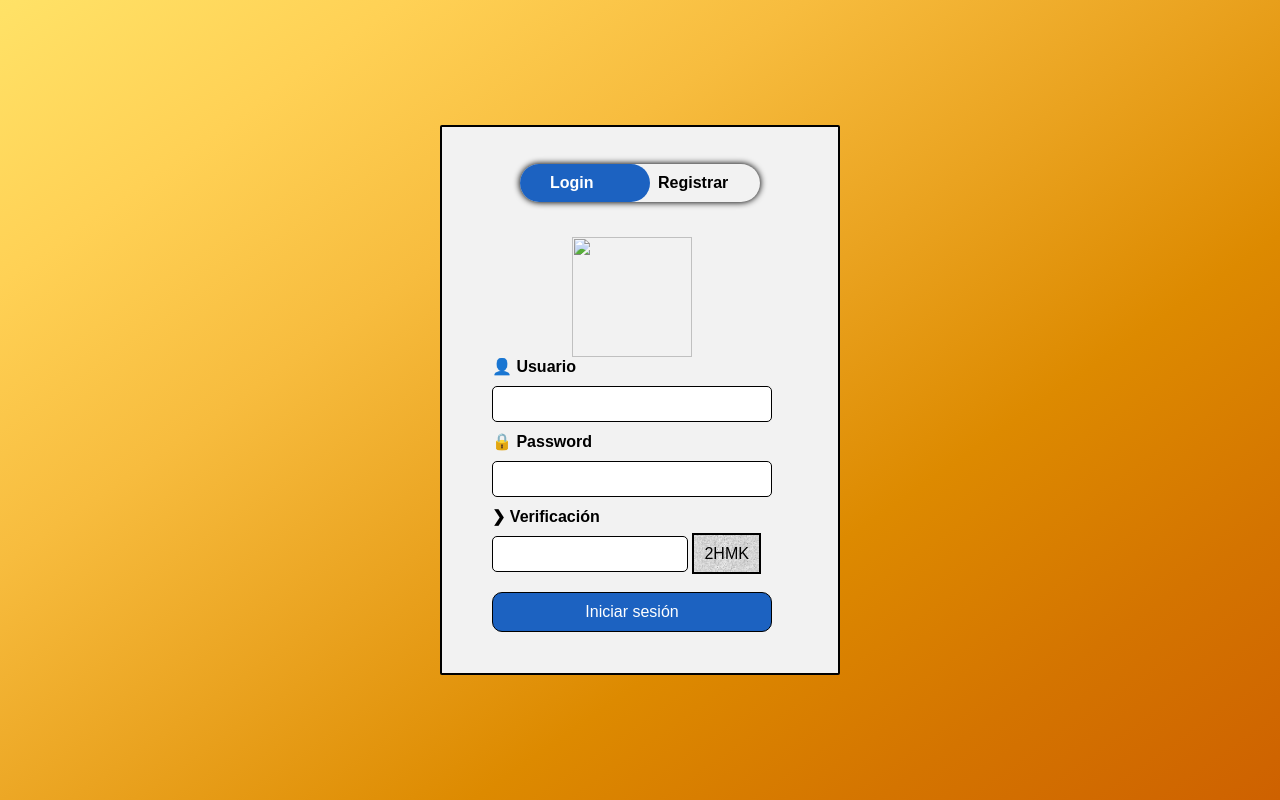
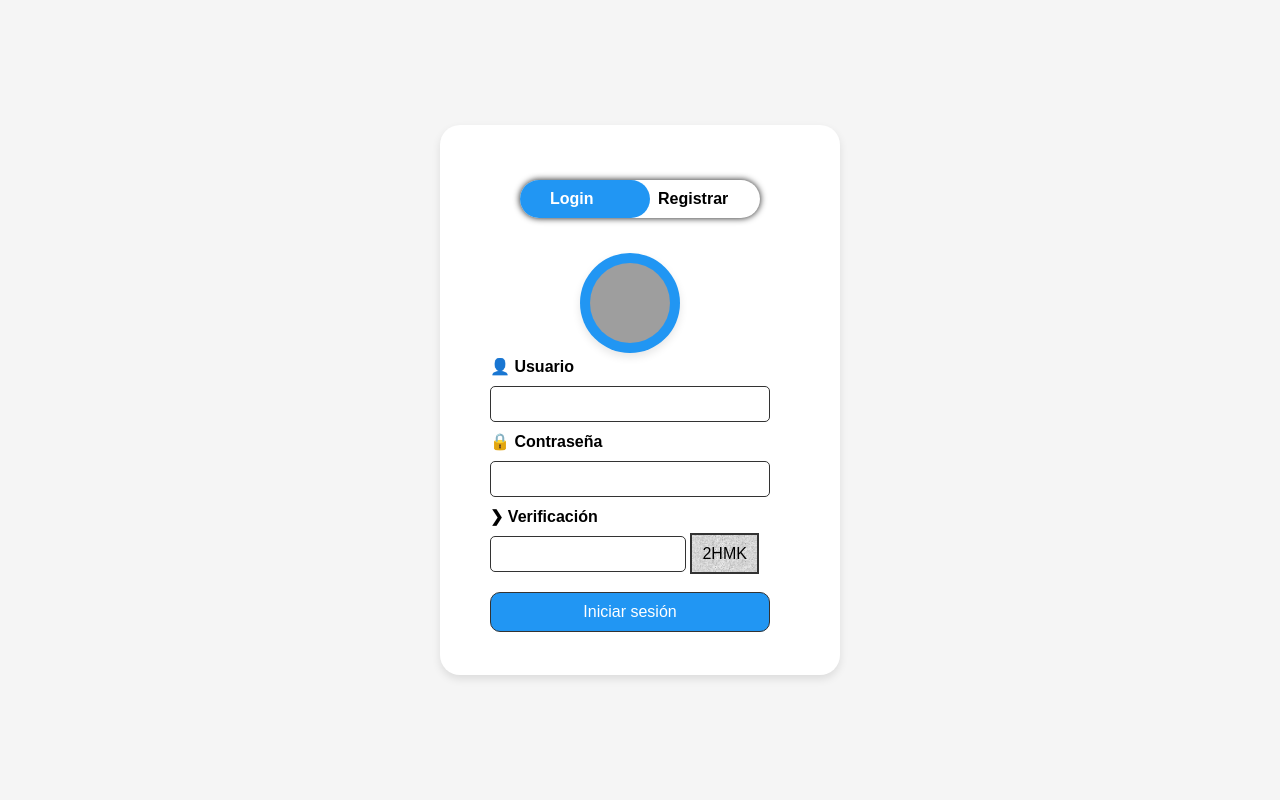
Before and after one commit to AlejandroCisnerosVillegas/Practica_11, a PHP site: page / in a window 1280 px wide. Run offline with PHP 8.4, Linux system fonts and the light colour scheme; grey boxes are pictures that could not be loaded.

Commit message:
Add files via upload

```diff
--- a/conexion.php
+++ b/conexion.php
@@ -1,6 +1,5 @@
 <?php
-$conn = new mysqli("IP_Address","User","Password","DataBase_Name");
-
+	$conn = new mysqli("localhost","root","","general");
 	if($conn->connect_errno)
 	{
 		echo "No hay conexión: (" . $conn->connect_errno . ") " . $conn->connect_error;
--- a/index.html
+++ b/index.html
@@ -1,13 +1,14 @@
+<!DOCTYPE html>
 <html>
     <head>
         <meta charset="UTF-8">
         <meta name="viewport" content="width=device-width, initial-scale=1">
-    <link rel="shortcut icon" href="../../assets/img/Favicon-img.png">
-    <title>Practica 11</title>
+        <title>Sistema de Autenticación Recaptcha</title>
+        <link href="../../assets/img/logo.png" rel="icon">
+	    <link href="../../assets/img/logo-grande.png" rel="apple-touch-icon">
         <link rel="stylesheet" href="login.css">
         <script src="js/reCAPTCHALogin.js"></script>
         <script src="js/reCAPTCHARegistrar.js"></script>
-
     </head>
     <body>
         <div class="cajafuera">
@@ -17,45 +18,28 @@
                     <button type="button" class="botoncambiarcaja" onclick="loginvai()" id="vaibtnlogin">Login</button>
                     <button type="button" class="botoncambiarcaja" onclick="registrarvai()" id="vaibtnregistrar">Registrar</button>
                 </div>
-
-		<!--Formulario para el login -->
                 <form id="frmlogin" class="grupo-entradas" method="POST" action="login.php">
-		<div class="logovai"><img src="../../assets/img/Favicon-Big-img.png"></div>
+                    <div class="logovai"><img src="../../assets/img/logo-grande.png"></div>
                     <b>&#128100; Usuario</b>
                     <input type="text" class="cajaentradatexto" name="txtusuario" id="txtusuario" required>
-		<b>&#128274; Password</b>
+                    <b>&#128274; Contraseña</b>
                     <input type="password" class="cajaentradatexto" name="txtpassword" required>
                     <div><b>&#10095; Verificación</b></div>
-
                     <input type="text" class="cajaentradarecaptcha" id="txtrecaptcha" required>
-
-		<div id="vericodigovai" onclick="crearrecaptcha()" class="fondorecaptcha">
-
-			  </div>
-
+                    <div id="vericodigovai" onclick="crearrecaptcha()" class="fondorecaptcha"></div>
                     <button type="submit" class="botonenviar" name="btnloginx">Iniciar sesión</button>
                 </form>
-		<!--Formulario para el login -->
-
-		<!--Formulario para registrar -->
                 <form id="frmregistrar" class="grupo-entradas" method="POST" action="registrar.php">
-				<div class="logovai"><img src="../../assets/img/Favicon-Big-img.png"></div>
+                    <div class="logovai"><img src="../../assets/img/logo-grande.png"></div>
                     <b>&#128100; Usuario</b>
                     <input type="text" class="cajaentradatexto" name="txtusuario2" id="txtusuario2" required>
-			<b>&#128274; Password</b>
+                    <b>&#128274; Contraseña</b>
                     <input type="password" class="cajaentradatexto" required name="txtpassword">
                     <div><b>&#10095; Verificación</b></div>
-
                     <input type="text" class="cajaentradarecaptcha" id="txtrecaptcha2" required>
-
-		<div id="vericodigovai2" onclick="crearrecaptcha2()" class="fondorecaptcha">
-
-		</div>
-
+                    <div id="vericodigovai2" onclick="crearrecaptcha2()" class="fondorecaptcha"></div>
                     <button type="submit" class="botonenviar" name="btnregistrarx" id="btnregistrarx">Registrar</button>
                 </form>
-		<!--Formulario para registrar -->
-
             </div>
         </div>
         <script src="js/BotonCambiaFormularios.js"></script>
--- a/js/reCAPTCHALogin.js
+++ b/js/reCAPTCHALogin.js
@@ -1,24 +1,20 @@
-//Antes de enviar los datos del formulario debemos de validar el CAPTCHA
 document.addEventListener("DOMContentLoaded",
 function()
 {
     document.getElementById("frmlogin").addEventListener('submit', revisarform);
 });
-
 function revisarform(evento)
 {
     evento.preventDefault();
-//Si el CAPTCHA es el mismo de la imagen entonces enviará los datos al login.php
     if(validarrecaptcha()===true)
     {
         this.submit();
     }
-    else //Caso contrario limpiará el formulario
+    else
     {
         document.getElementById("frmlogin").reset();
     }
 }
-//Creación del CAPTCHA
 var codvai1='';
 function crearrecaptcha()
 {
@@ -37,7 +33,6 @@ function crearrecaptcha()
     }
     vericodigovai.innerHTML=codvai1;
 }
-//Validación del CAPTCHA
 function validarrecaptcha()
 {
     var codingresado=document.getElementById("txtrecaptcha").value.toUpperCase();
--- a/js/reCAPTCHARegistrar.js
+++ b/js/reCAPTCHARegistrar.js
@@ -1,25 +1,20 @@
-//Antes de enviar los datos del formulario debemos de validar el CAPTCHA
-
 document.addEventListener("DOMContentLoaded",
 function()
 {
     document.getElementById("frmregistrar").addEventListener('submit', revisarform2);
 });
-
 function revisarform2(evento)
 {
     evento.preventDefault();
-//Si el CAPTCHA es el mismo de la imagen entonces enviará los datos a registrar.php
     if(validarrecaptcha2()===true)
     {
         this.submit();
     }
-else //Caso contrario limpiará el formulario
+    else
     {
         document.getElementById("frmregistrar").reset();
     }
 }
-//Creación del CAPTCHA
 var codvai2='';
 function crearrecaptcha2()
 {
@@ -38,7 +33,6 @@ if(codvai2.length!=cantidadtexto) {
     }
     vericodigovai.innerHTML=codvai2;
 }
-//Validación del CAPTCHA
 function validarrecaptcha2()
 {
     var codingresado=document.getElementById("txtrecaptcha2").value.toUpperCase();
--- a/login.css
+++ b/login.css
@@ -4,8 +4,7 @@
 	margin: 0;
 	box-sizing: border-box;
     font-family: sans-serif;
-		opacity: 1;
-
+    opacity: 1;
 }
 body
 {
@@ -30,34 +29,36 @@ h1
 {
 	font-size:40px;
 }
-
-.cajafuera
-{
-	background-image: linear-gradient(145deg, #ffe267 0, #ffd155 16.67%, #f7bc3e 33.33%, #eaa320 50%, #dd8a00 66.67%, #d47400 83.33%, #ce6100 100%);
+.cajafuera {
+    background-color: #f5f5f5;
     width: 100vw;
     height: 100vh;
     display: grid;
+    place-items: center;
 }
 .formulariocaja
 {
-
     width: 400px;
     height: 550px;
     position: relative;
     margin: auto;
-	 background: #f2f2f2;
+	background: #f9f9f9;
     padding: 2px;
     overflow: hidden;
-	border: 2px solid black;
+	border: 2px solid #333;
 	border-radius: 2px;
-
+    background: #ffffff;
+    padding: 20px;
+    overflow: hidden;
+    border: none;
+    border-radius: 20px;
+    box-shadow: 0 4px 8px rgba(0, 0, 0, 0.1);
 }
 .botondeintercambiar{
-
     width: 240px;
     margin: 35px auto;
     position: relative;
-    box-shadow: 0 0 6px 0.5px black;
+    box-shadow: 0 0 6px 0.5px #333;
     border-radius: 30px;
 }
 .botoncambiarcaja{
@@ -76,10 +77,9 @@ h1
     position: absolute;
     width: 130px;
     height: 100%;
-	background-color: #1C62C1;
+	background-color: #2196F3;
     border-radius: 30px;
 	transition: .5s;
-
 }
 .logovai
 {
@@ -87,7 +87,12 @@ h1
 }
 .logovai img
 {
-    width: 120px;
+    width: 100px;
+    height: 100px;
+    background-color: #2196F3;
+    border-radius: 50%;
+    padding: 10px;
+    box-shadow: 0 4px 8px rgba(0, 0, 0, 0.1);
 }
 .grupo-entradas{
     position: absolute;
@@ -100,9 +105,7 @@ h1
     margin: 10px 0 10px 0;
 	font-size:16px;
 	border-radius:5px;
-	border:1px solid black;
-
-
+	border:1px solid #333;
 }
 .botonenviar{
     width: 100%;
@@ -113,26 +116,22 @@ h1
     border: 0;
     outline: none;
     border-radius: 10px;
-	border:1px solid black;
+	border:1px solid #333;
 	font-size:16px;
 	color:white;
-	background-color: #1C62C1;
-
-
+	background-color: #2196F3;
 }
 .checkboxvai{
     margin: 5px 10px 24px 0;
 	text-align:right;
 	font-size:12px;
 }
-
 #frmlogin{
     left: 50px;
 }
 #frmregistrar{
     left: 450px;
 }
-
 a
 {
 	text-decoration-line: underline;
@@ -143,24 +142,21 @@ table
 	text-align:center;
     width: 98%;
     border-collapse: collapse;
-    border: 3px solid black;
+    border: 3px solid #333;
 	margin:50px auto;
     background: white;
-
-
 }
 th
 {
-    background: steelblue;
+    background: #4CAF50;
     height: 40px;
     font-weight: lighter;
     text-shadow: 0 1px 0 #38678f;
     color: white;
-    border: 1px solid #38678f;
+    border: 1px solid #4CAF50;
     box-shadow: inset 0px 1px 2px #568ebd;
     transition: all 0.2s;
 	font-size: 18px;
-
 }
 tr
 {
@@ -180,15 +176,13 @@ td
 	text-align:center;
 	width: 100px;
 	display: inline-block;
-	background-color: #1C62C1;
+	background-color: #2196F3;
 	padding: 6px 10px;
 	border-radius:5px;
-
 	color:white;
-	border:1px solid black;
+	border:1px solid #333;
 	cursor:pointer;
 }
-
 .cajaentradarecaptcha
 {
     width: 70%;
@@ -196,12 +190,11 @@ td
     margin: 10px 0 10px 0;
 	font-size:16px;
 	border-radius:5px;
-	border:1px solid black;
+	border:1px solid #333;
 }
-
 .fondorecaptcha
 {
-	border: 2px solid black;
+	border: 2px solid #333;
     padding: 10px;
 	font-size:100%;
     background: url(img/fondo.jpg) top left;
```
Also changed, not shown: js/BotonCambiaFormularios.js (+0 -9 lines), login.php (+1 -7 lines), registrar.php (+0 -7 lines). Lines whose indentation alone changed are shown as unchanged.
